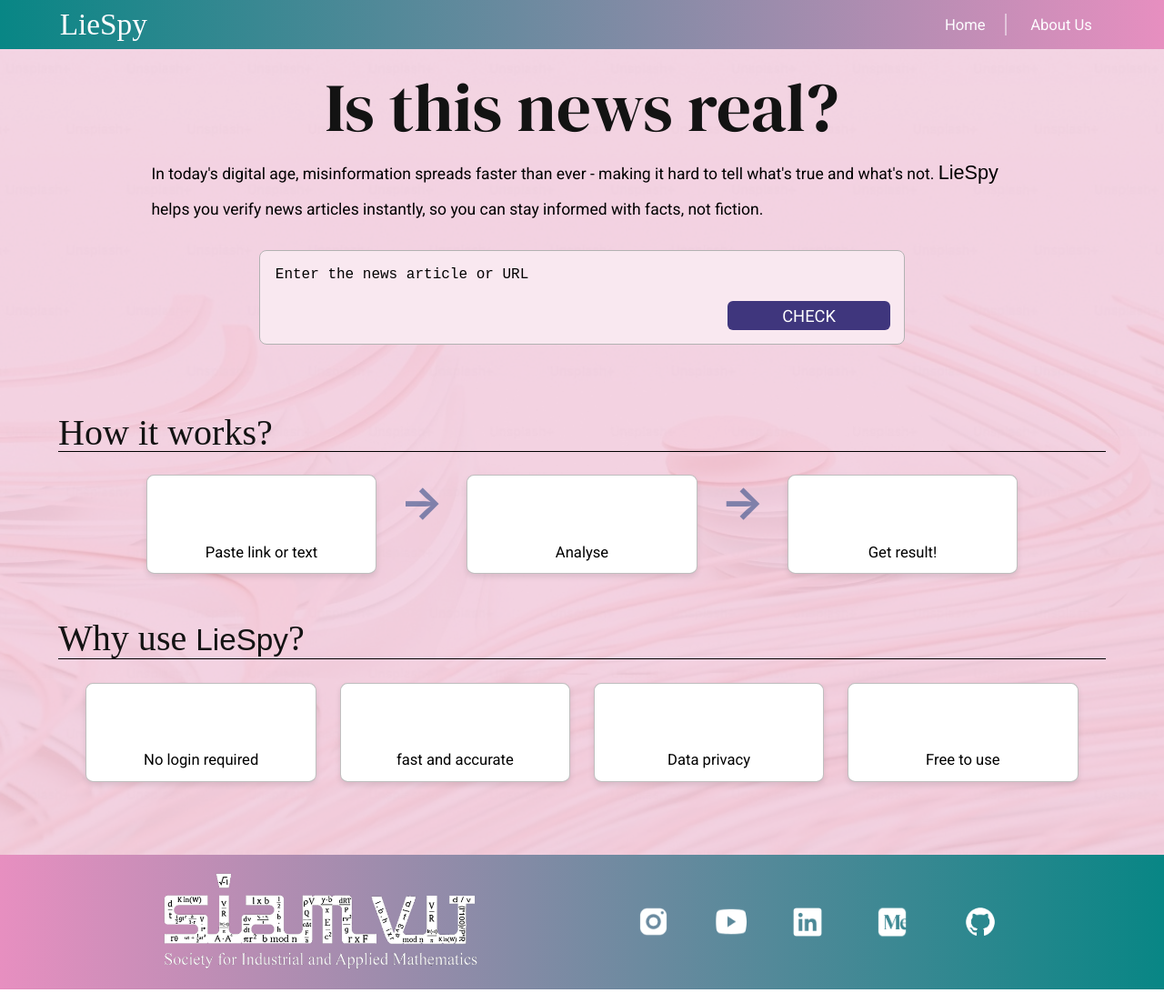
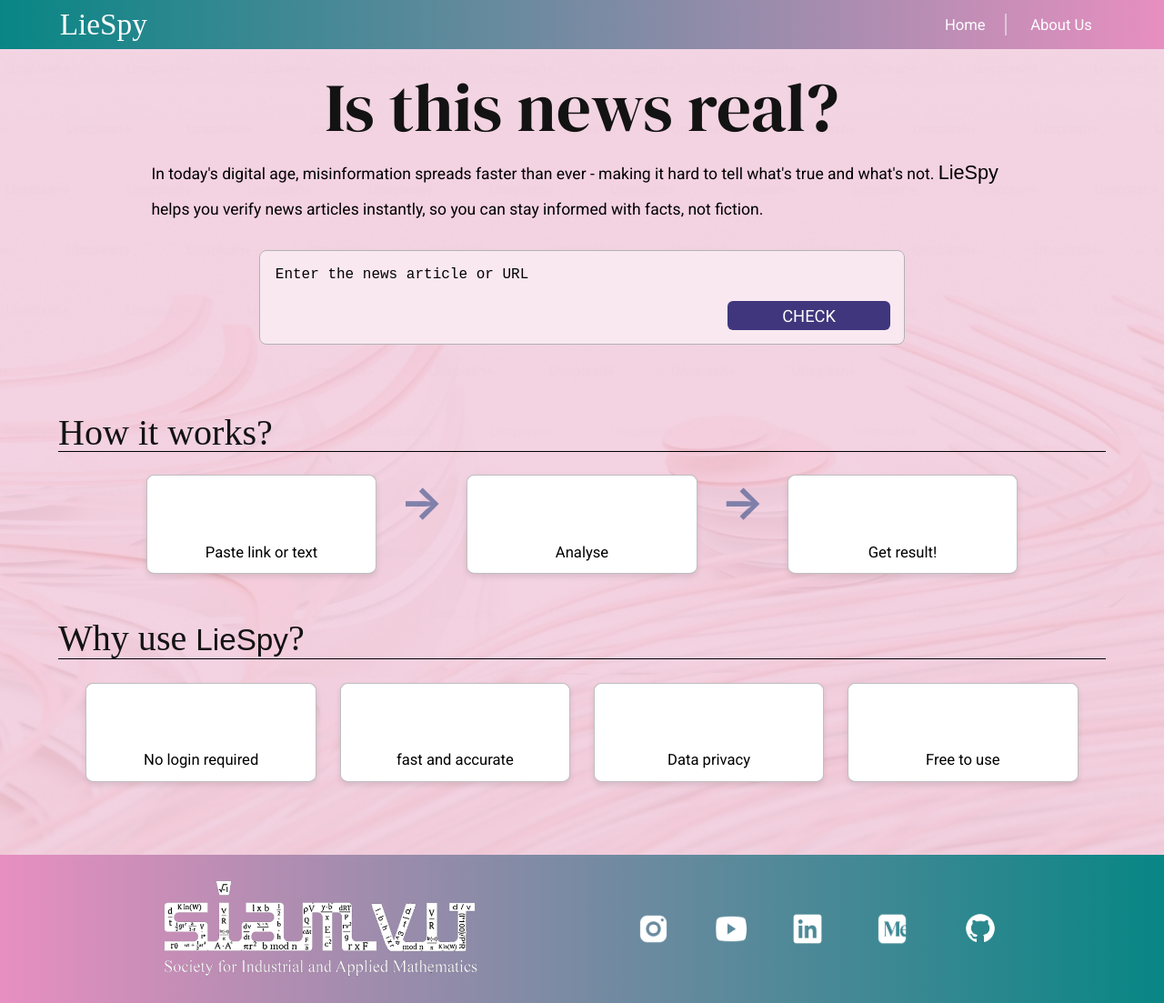
Before and after one commit to PranshiGarg01/Fake-News-Detector-frontend, a React (Create React App) app: page / in a window 1280 px wide. Shown: the whole page at 91% size. Built offline with nearby package versions, Linux system fonts and the light colour scheme; some icons are missing; a web font is replaced by a local one.

Commit message:
Footer Updatdd

```diff
--- a/src/components/Footer.css
+++ b/src/components/Footer.css
@@ -1,6 +1,6 @@
 .footer {
   width: 100%;
-  height: 11.6vw;
+  height: 12.8vw;
   background: linear-gradient(90deg, #E78FC0 0%, #088685 100%);
   display: flex;
   justify-content: space-between;
```
